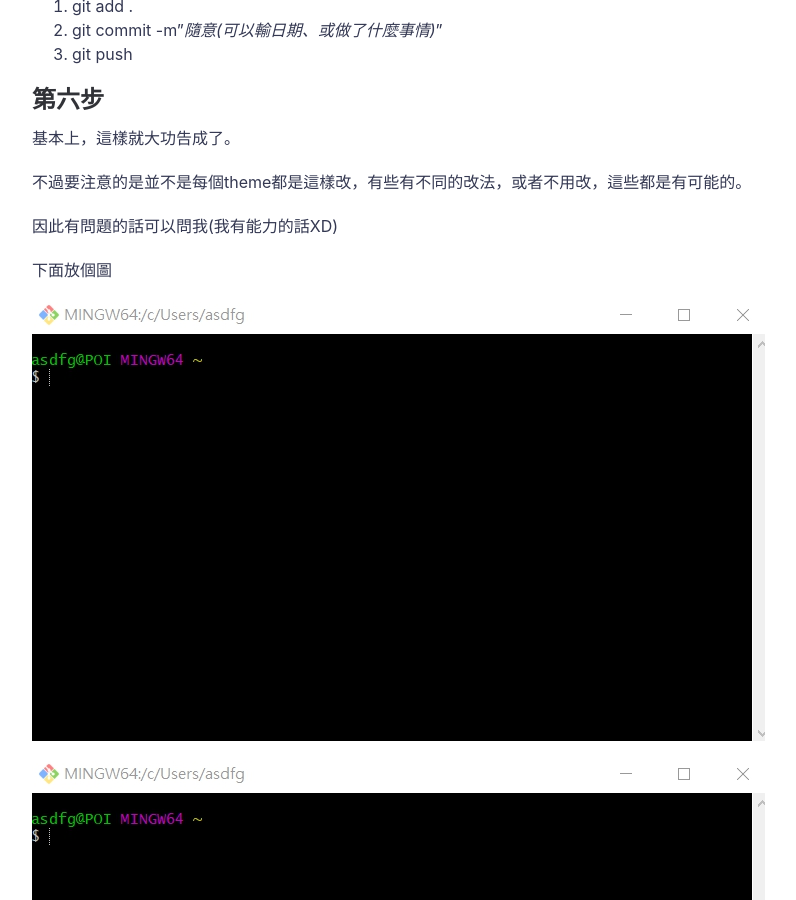
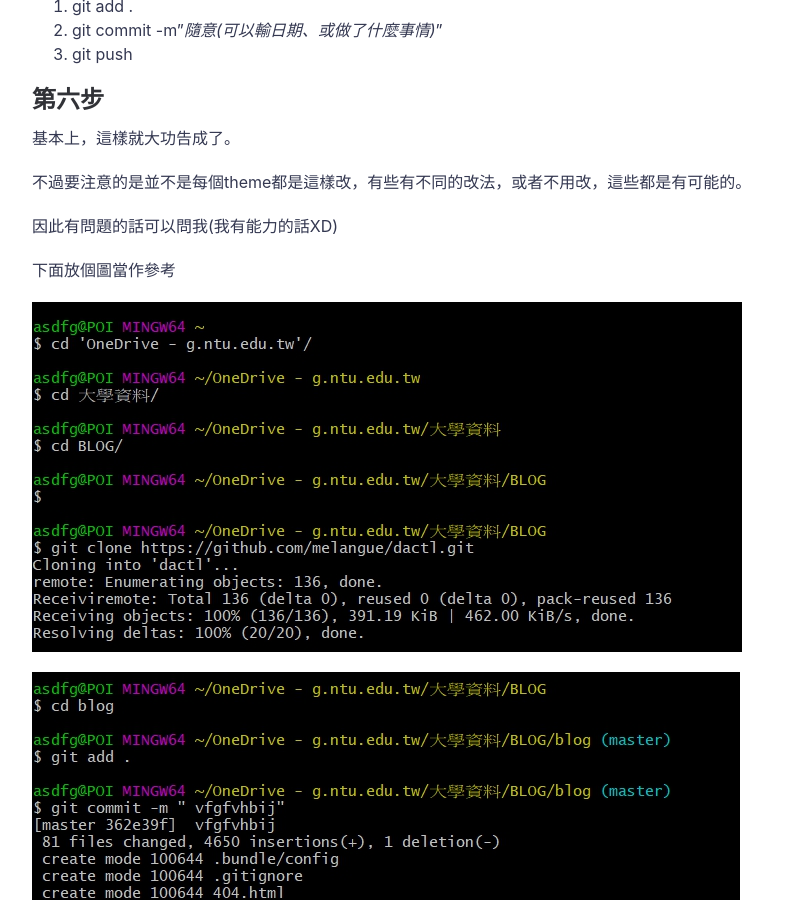
Before and after one commit to poi0905/blog, a Jekyll site: the page built from _posts/2020-07-02-githubpagetutorial.md, in a window 1280 px wide and 900 px high, scrolled down 2267 px. Shown: the whole window, without its empty margins (188-984 px from the left). Built offline with Jekyll 4.4.1, drawn with Linux system fonts in a browser that asks for light colours; comment, search, counter and statistics services are not loaded.

Commit message:
2020/7/2

```diff
--- a/_posts/2020-07-02-githubpagetutorial.md
+++ b/_posts/2020-07-02-githubpagetutorial.md
@@ -78,10 +78,10 @@
 
 因此有問題的話可以問我(我有能力的話XD)
 
-下面放個圖
+下面放個圖當作參考
 
-![image](https://raw.githubusercontent.com/poi0905/blog/master/assets/img/posts/1.png)
+![image](https://raw.githubusercontent.com/poi0905/blog/master/assets/img/posts/2.jpg)
 
-![image](https://raw.githubusercontent.com/poi0905/blog/master/assets/img/posts/1.png)
+![image](https://raw.githubusercontent.com/poi0905/blog/master/assets/img/posts/3.jpg)
 
-![image](https://raw.githubusercontent.com/poi0905/blog/master/assets/img/posts/1.png)
+![image](https://raw.githubusercontent.com/poi0905/blog/master/assets/img/posts/4.jpg)
```
